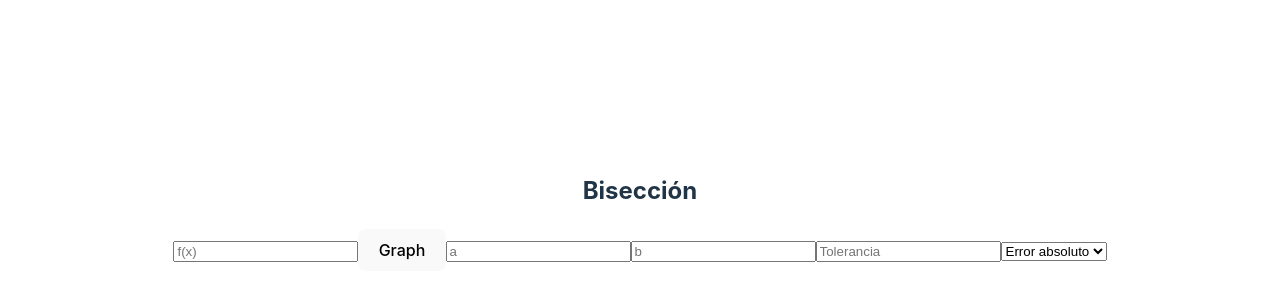
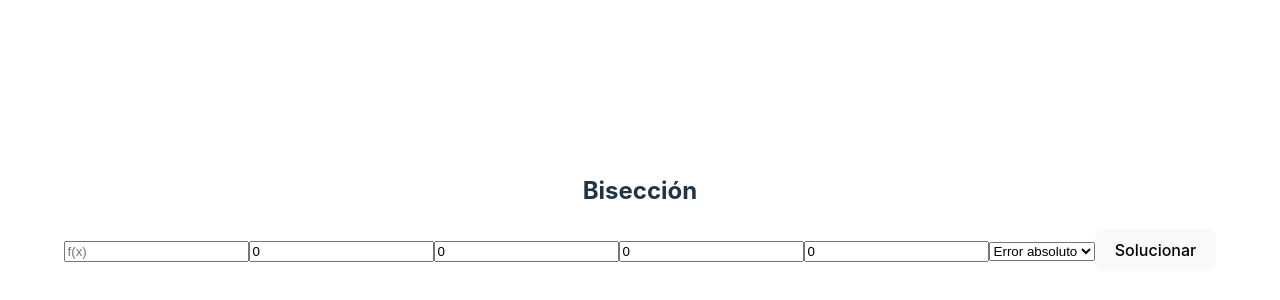
Before and after one commit to Castro-1/ANFront, a React (Vite) app: page /parte1/biseccion in a window 1280 px wide. Shown: the part 188-488 px from the top of the page. Built offline with nearby package versions, Linux system fonts and the light colour scheme.

Commit message:
biseccion funcionalidad terminado

```diff
--- a/package.json
+++ b/package.json
@@ -10,6 +10,7 @@
     "preview": "vite preview"
   },
   "dependencies": {
+    "axios": "^1.6.0",
     "chart.js": "^4.4.0",
     "d3": "^7.8.5",
     "mathjs": "^11.11.2",
--- a/src/pages/parte1/biseccion.jsx
+++ b/src/pages/parte1/biseccion.jsx
@@ -1,14 +1,84 @@
 import { useState } from "react";
 import Function from "./features/Function";
+import axios from "axios";
 
 const Biseccion = () => {
-  const [fx, setFx] = useState("");
+  const [inputs, setInputs] = useState({
+    fun: "",
+    a: 0,
+    b: 0,
+    tol: 0.0,
+    niter: 0,
+  });
+  const [result, setResult] = useState(null);
   const [graph, setGraph] = useState(false);
 
-  const handleFunction = (ev) =>{
-    setFx(ev.target.value);
-    setGraph(false);
-  }
+  // const handleFunction = (ev) => {
+  //   let fun = ev.target.value.replace(/\^/g, "**");
+  //   setInputs((prev) => ({
+  //     ...prev,
+  //     fun,
+  //   }));
+  //   setGraph(false);
+  // };
+
+  // console.log(fx);
+
+  const handleInputs = (ev) => {
+    let value = ev.target.value;
+    if (ev.target.name === "fun") {
+      setGraph(false);
+    }
+    setInputs((prev) => {
+      return { ...prev, [ev.target.name]: value };
+    });
+  };
+
+  const handleSubmit = async () => {
+    let data = {
+      fun: inputs["fun"],
+      a: parseInt(inputs["a"]),
+      b: parseInt(inputs["b"]),
+      tol: parseFloat(inputs["tol"]),
+      niter: parseInt(inputs["niter"]),
+    };
+    const response = await axios.post(
+      "http://127.0.0.1:8000/part1/biseccion/",
+      data
+    );
+    setResult(response.data);
+    setGraph(true);
+  };
+
+  const ResultsTable = ({ found, a, b, x, f, e }) => {
+    const rows = a.map((value, i) => (
+      <tr key={i}>
+        <td>{i}</td>
+        <td>{a[i]}</td>
+        <td>{b[i]}</td>
+        <td>{x[i]}</td>
+        <td>{f[i]}</td>
+        <td>{e[i]}</td>
+      </tr>
+    ));
+
+    console.log(rows);
+    return (
+      <table>
+        <thead>
+          <tr>
+            <th>Iteración</th>
+            <th>a</th>
+            <th>b</th>
+            <th>x</th>
+            <th>f(x)</th>
+            <th>error</th>
+          </tr>
+        </thead>
+        <tbody>{rows}</tbody>
+      </table>
+    );
+  };
 
   return (
     <div>
@@ -16,19 +86,46 @@ const Biseccion = () => {
       <div>
         <input
           placeholder="f(x)"
-          value={fx}
-          onChange={handleFunction}
+          value={inputs["fun"]}
+          onChange={handleInputs}
+          name="fun"
         />
-        <button onClick={()=>setGraph(true)}>Graph</button>
-        <input placeholder="a" />
-        <input placeholder="b" />
-        <input placeholder="Tolerancia" />
-        <select>
+        <input
+          type="number"
+          name="a"
+          placeholder="a"
+          onChange={handleInputs}
+          value={inputs["a"]}
+        />
+        <input
+          type="number"
+          name="b"
+          placeholder="b"
+          onChange={handleInputs}
+          value={inputs["b"]}
+        />
+        <input
+          type="number"
+          name="tol"
+          placeholder="tolerancia"
+          onChange={handleInputs}
+          value={inputs["tol"]}
+        />
+        <input
+          type="number"
+          name="niter"
+          placeholder="iteraciones"
+          onChange={handleInputs}
+          value={inputs["niter"]}
+        />
+        <select name="error">
           <option value="absoluto">Error absoluto</option>
           <option value="relativo">Error relativo</option>
         </select>
+        <button onClick={handleSubmit}>Solucionar</button>
       </div>
-      {graph && <Function method={"Bisección"} expression={fx}/>}
+      {graph && <Function method={"Bisección"} expression={inputs["fun"]} />}
+      {result !== null && <ResultsTable {...result} />}
     </div>
   );
 };
```
Also changed, not shown: 1 other file (tests, documents, lock files or other folders).
